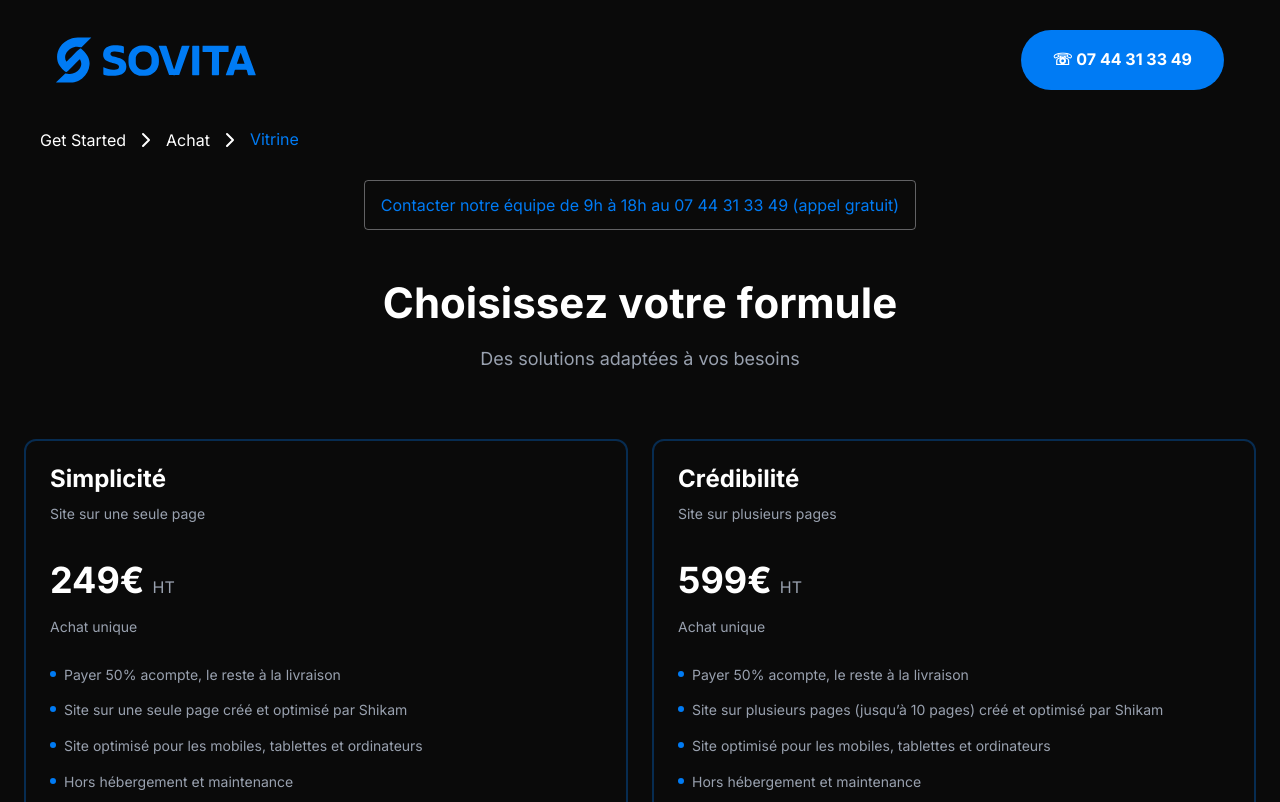
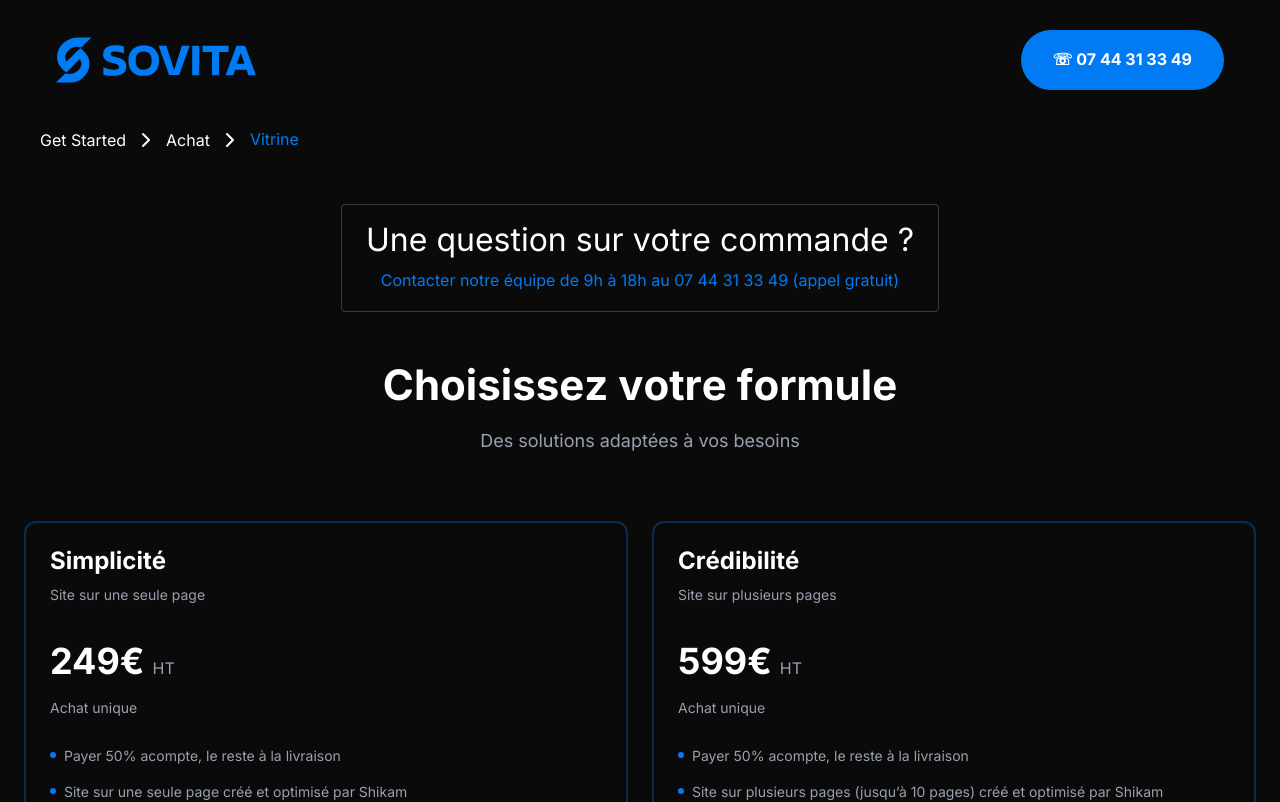
Before and after one commit to ahsanul0185/sovita-agency, a Next.js app: page /get-started/achat/vitrine in a window 1280 px wide. Shown: the top 802 px of the page. Built offline with nearby package versions, Linux system fonts and the light colour scheme.

Commit message:
updated contact show text routes

```diff
--- a/app/get-started/layout.js
+++ b/app/get-started/layout.js
@@ -7,11 +7,25 @@ import { usePathname } from "next/navigation";
 export default function GetStartedLayout({ children }) {
 
    const pathname = usePathname();
-   const hideContactText = pathname.split("/")[pathname.split("/").length - 1] !== "get-started"
+  const showContactRoutes = ["vitrine", "ecommerce"];
+
+  // Check if the current path includes any of the specified routes
+  const showContactText = showContactRoutes.some(route =>
+    pathname.includes(route)
+  );
   return (
     <div className="p-6">
       <Breadcrumb /> {/* will appear on /get-started and all nested routes */}
-      {hideContactText && <div className="text-center px-4 py-2 border border-gray-200/40 rounded w-fit mx-auto mt-6 mb-12 text-main-blue">Contacter notre équipe de 9h à 18h au 07 44 31 33 49 (appel gratuit)</div>}
+      {showContactText && <div className="text-center px-6 py-4 border border-white/20 rounded w-fit mx-auto my-12">
+
+
+
+       <h2 className="mb-2">Une question sur votre commande ?</h2>
+        <p className="text-main-blue">
+          Contacter notre équipe de 9h à 18h au 07 44 31 33 49 (appel gratuit)
+        </p>
+
+      </div>}
       {children}    {/* renders the actual page content */}
     </div>
   );
```
